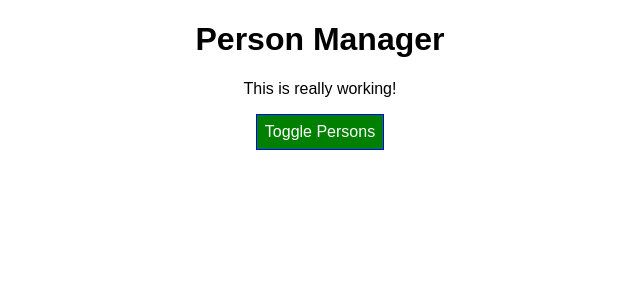
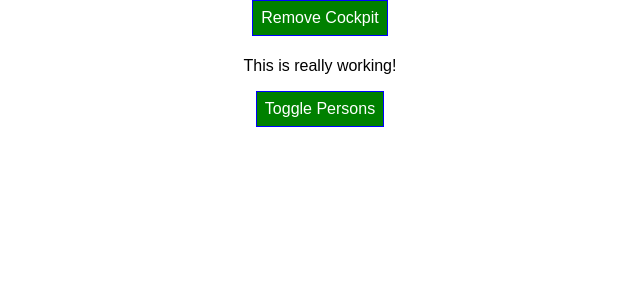
Before and after one commit to timbohmert/udemy-react_completeGuide, a React app in the folder react-complete-guide/: page / in a window 1280 px wide. Shown: the top 300 px of the page, without its empty margins (320-960 px from the left). Built offline with nearby package versions, Linux system fonts and the light colour scheme.

Commit message:
Created higher order components of aux and withClass

```diff
--- a/react-complete-guide/src/components/Cockpit/Cockpit.js
+++ b/react-complete-guide/src/components/Cockpit/Cockpit.js
@@ -1,18 +1,34 @@
-import React from 'react';
+import React, { useEffect } from 'react';
 import classes from './Cockpit.css';
 
 const cockpit = (props) => {
+  useEffect(() => {
+    console.log('[Cockpit.js] useEffect');
+    setTimeout(() => {
+      alert('Save data to the cloud');
+    }, 1000);
+    return () => {
+      console.log('[Cockpit.js] cleanup work in useEffect');
+    };
+  }, []);
+
+  useEffect(() => {
+    console.log('[Cockpit.js] useEffect');
+    return () => {
+      console.log('[Cockpit.js] cleanup work in 2nd useEffect');
+    };
+  });
+
   const assignedClasses = [];
   let btnClass = '';
   if (props.showPersons) {
     btnClass = classes.red;
   }
 
-
-  if (props.persons.length <= 2) {
+  if (props.personsLength <= 2) {
     assignedClasses.push(classes.red);
   }
-  if (props.persons.length <= 1) {
+  if (props.personsLength <= 1) {
     assignedClasses.push(classes.bold);
   }
 
@@ -27,4 +43,4 @@ const cockpit = (props) => {
   );
 };
 
-export default cockpit;
+export default React.memo(cockpit);
--- a/react-complete-guide/src/components/Persons/Person/Person.js
+++ b/react-complete-guide/src/components/Persons/Person/Person.js
@@ -1,5 +1,6 @@
 import React, { Component } from 'react';
 
+import Aux from '../../../hoc/Aux';
 import classes from './Person.css';
 
 class Person extends Component {
@@ -7,13 +8,17 @@ class Person extends Component {
     console.log('[Person.js] rendering...');
     return (
       //<div className="Person" style={style}>
-      <div className={classes.Person}>
+      <Aux>
         <p onClick={this.props.click}>
           I'm {this.props.name} and I am {this.props.age} years old!
         </p>
-        <p>{this.props.children}</p>
-        <input type="text" onChange={this.props.changed} value={this.props.name} />
-      </div>
+        ,<p>{this.props.children}</p>,
+        <input
+          type="text"
+          onChange={this.props.changed}
+          value={this.props.name}
+        />
+      </Aux>
     );
   }
 }
--- a/react-complete-guide/src/components/Persons/Persons.js
+++ b/react-complete-guide/src/components/Persons/Persons.js
@@ -1,33 +1,34 @@
-import React, { Component } from 'react';
+import React, { PureComponent } from 'react';
 //import { ExternalsPlugin } from 'webpack';
 import Person from './Person/Person';
 
-class Persons extends Component {
-
-//method not needed when not using state
+class Persons extends PureComponent {
+  //method not needed when not using state
   // static getDerivedStateFromProps(props, state) {
   //   console.log('[Persons.js] getDerivedStateFromProps');
   //   return state;
   // }
 
-
-//method no longer used
+  //method no longer used
   // componentWillReceiveProps(props) {
   //   console.log('[Persons.js] componentWillReceiveProps', props);
   // }
 
-  shouldComponentUpdate(nextProps, nextState) {
-    console.log('[Persons.js] shouldComponentUpdate');
-    return true;
-  }
+  // shouldComponentUpdate(nextProps, nextState) {
+  //   console.log('[Persons.js] shouldComponentUpdate');
+  //   return (
+  //     nextProps.persons !== this.props.persons ||
+  //     nextProps.changed !== this.props.changed ||
+  //     nextProps.clicked !== this.props.clicked
+  //   );
+  // }
 
   getSnapshotBeforeUpdate(prevProps, prevState) {
     console.log('[Persons.js] getSnapshotBeforeUpdate');
     return { message: 'Snapshot!' };
   }
 
-
-//method no longer used
+  //method no longer used
   // componentWillUpdate() {
 
   // }
@@ -35,6 +36,10 @@ class Persons extends Component {
   componentDidUpdate(prevProps, prevState, snapshot) {
     console.log('[Persons.js] componentDidUpdate');
     console.log(snapshot);
+  }
+
+  componentWillUnmount() {
+    console.log('[Persons.js] componentWillUnmount');
   }
 
   render() {
--- a/react-complete-guide/src/containers/App.js
+++ b/react-complete-guide/src/containers/App.js
@@ -2,6 +2,8 @@ import React, { Component } from 'react';
 import classes from './App.css';
 import Persons from '../components/Persons/Persons';
 import Cockpit from '../components/Cockpit/Cockpit';
+import withClass from '../hoc/withClass';
+import Aux from '../hoc/Aux';
 
 class App extends Component {
   constructor(props) {
@@ -16,16 +18,26 @@ class App extends Component {
       { id: 'bvyugggc', name: 'Josh', age: 31 }
     ],
     otherState: 'some  other value',
-    showPersons: false
+    showPersons: false,
+    showCockpit: true
   };
 
   static getDerivedStateFromProps(props, state) {
-    console.log('App.js] getDerivedStateFromProps', props)
+    console.log('App.js] getDerivedStateFromProps', props);
     return state;
   }
 
   componentDidMount() {
-    console.log('[App.js] componentDidMount')
+    console.log('[App.js] componentDidMount');
+  }
+
+  shouldComponentUpdate(nextProps, nextState) {
+    console.log('[App.js] shouldComponentUpdate');
+    return true;
+  }
+
+  componentDidUpdate() {
+    console.log('[App.js] componentDidUpdate');
   }
 
   nameChangeHandlder = (event, id) => {
@@ -55,7 +67,7 @@ class App extends Component {
   };
 
   render() {
-    console.log('[App.js] render')
+    console.log('[App.js] render');
     let persons = null;
 
     if (this.state.showPersons) {
@@ -69,15 +81,24 @@ class App extends Component {
     }
 
     return (
-      <div className={classes.App}>
-        <Cockpit
-          title={this.props.appTitle}
-          showPersons={this.state.showPersons}
-          persons={this.state.persons}
-          clicked={this.togglePersonsHandler}
-        />
+      <Aux>
+        <button
+          onClick={() => {
+            this.setState({ showCockpit: false });
+          }}
+        >
+          Remove Cockpit
+        </button>
+        {this.state.showCockpit ? (
+          <Cockpit
+            title={this.props.appTitle}
+            showPersons={this.state.showPersons}
+            personsLength={this.state.persons.length}
+            clicked={this.togglePersonsHandler}
+          />
+        ) : null}
         {persons}
-      </div>
+      </Aux>
     );
   }
   // return React.createElement(
@@ -87,4 +108,4 @@ class App extends Component {
   // );
 }
 
-export default App;
+export default withClass(App, classes.App);
--- /dev/null
+++ b/react-complete-guide/src/hoc/Aux.js
@@ -0,0 +1,3 @@
+const aux = (props) => props.children;
+
+export default aux;
--- /dev/null
+++ b/react-complete-guide/src/hoc/withClass.js
@@ -0,0 +1,11 @@
+import React from 'react';
+
+const withClass = (WrappedComponent, className) => {
+  return (props) => (
+    <div className={className}>
+      <WrappedComponent />
+    </div>
+  );
+};
+
+export default withClass;
```
